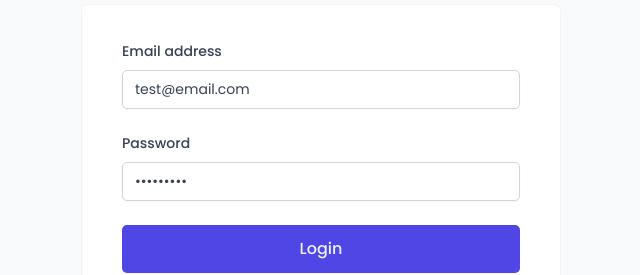
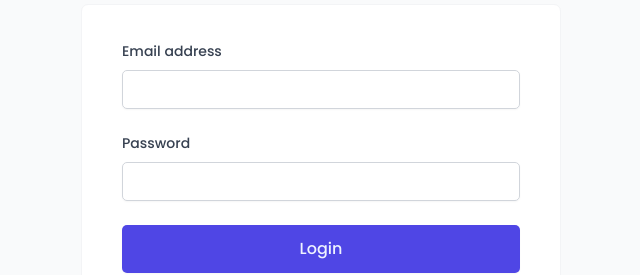
Before and after one commit to junganthonyy/wild-oasis, a React (Vite) app: page /login in a window 1280 px wide. Shown: the part 348-623 px from the top of the page, without its empty margins (319-959 px from the left). Built offline with nearby package versions, Linux system fonts and the light colour scheme; a web font is replaced by a local one.

Commit message:
Removing Creds

```diff
--- a/src/features/authentication/LoginForm.jsx
+++ b/src/features/authentication/LoginForm.jsx
@@ -7,8 +7,8 @@ import FormRowVertical from "../../ui/FormRowVertical";
 import SpinnerMini from "../../ui/SpinnerMini";
 
 function LoginForm() {
-  const [email, setEmail] = useState("test@email.com");
-  const [password, setPassword] = useState("123123123");
+  const [email, setEmail] = useState("");
+  const [password, setPassword] = useState("");
   const { login, isLoading } = useLogin();
 
   function handleSubmit(e) {
```
